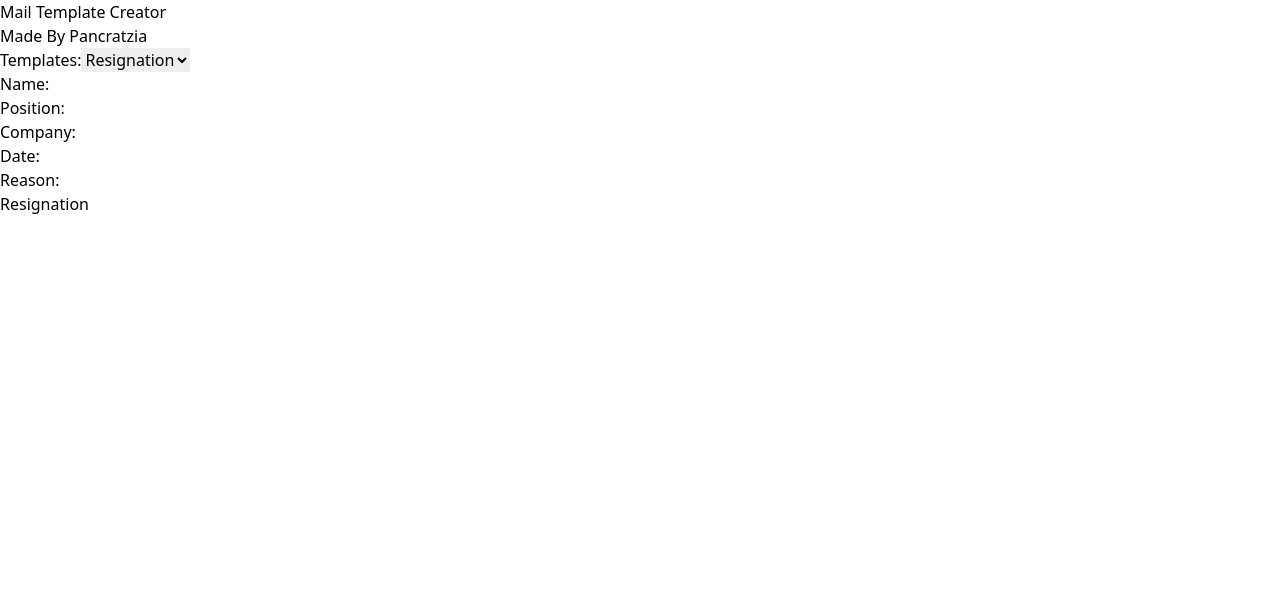
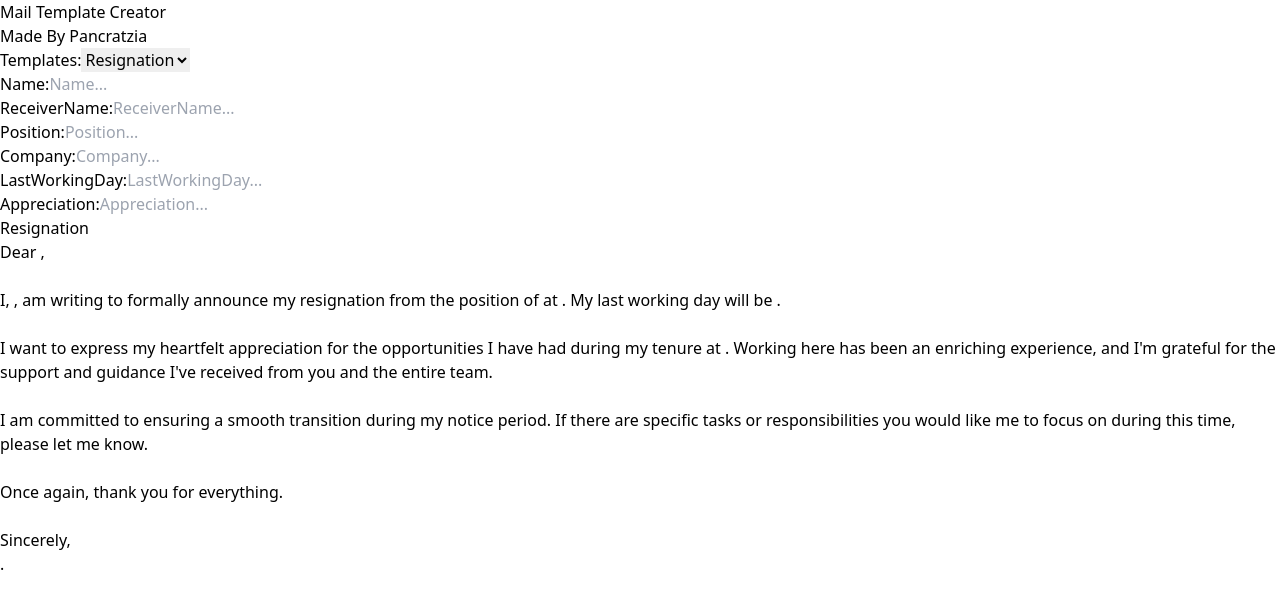
Before and after one commit to Pancratzia/Pancratzfrontend-mini-challenges, a React (Vite) app in the folder 10-MailTemplate/: page / in a window 1280 px wide. Shown: the top 608 px of the page. Built offline with nearby package versions, Linux system fonts and the light colour scheme.

Commit message:
Email template project finished. Now it's time to separate it into components

```diff
--- a/10-MailTemplate/src/App.jsx
+++ b/10-MailTemplate/src/App.jsx
@@ -1,27 +1,69 @@
-import { useEffect } from "react";
 import { useState } from "react";
 
-const OPTIONS = [
+const EMAIL_TEMPLATES = [
   {
     name: "Resignation",
-    inputs: ["Name", "Position", "Company", "Date", "Reason"],
-    message: ``,
-  },
+    inputs: ["Name", "ReceiverName", "Position", "Company", "LastWorkingDay",  "Appreciation"],
+    message: `Dear {ReceiverName},
+
+  I, {Name}, am writing to formally announce my resignation from the position of {Position} at {Company}. My last working day will be {LastWorkingDay}.
+
+  I want to express my heartfelt appreciation for the opportunities I have had during my tenure at {Company}. Working here has been an enriching experience, and I'm grateful for the support and guidance I've received from you and the entire team.
+
+  I am committed to ensuring a smooth transition during my notice period. If there are specific tasks or responsibilities you would like me to focus on during this time, please let me know.
+
+  Once again, thank you for everything.
+
+  Sincerely,
+  {Name}.`,
+  }
+
+  ,
   {
     name: "Welcome",
     inputs: ["Name", "Company", "Position", "Sender", "SenderPosition"],
-    message: ``,
+    message: `Dear {Name},
+
+I am delighted to welcome you to {Company} as our new {Position}. Your skills and expertise will undoubtedly be a valuable addition to our team, and we are excited to have you on board.
+
+{Sender}, {SenderPosition}, and the entire team look forward to working with you to achieve our shared goals.
+
+If you have any questions or need assistance as you settle in, please do not hesitate to reach out.
+
+Once again, welcome to the {Company} family!
+
+Best regards,
+{Sender}`,
   },
   {
     name: "Promotion",
-    inputs: ["Name", "Position", "Company", "PastPosition", "NewPosition"],
-    message: ``,
+    inputs: ["Name", "Company", "PastPosition", "NewPosition"],
+    message: `Dear {Name},
+
+Congratulations on your well-deserved promotion to {NewPosition} at {Company}! Your hard work, dedication, and exceptional performance have not gone unnoticed, and this achievement is a testament to your capabilities.
+
+From your previous role as {PastPosition}, you have consistently demonstrated your commitment to excellence, and we have no doubt that you will excel in your new role.
+
+We look forward to seeing the positive impact you will continue to make at {Company}.
+
+Warm regards,
+{Company}`,
   },
   {
     name: "Love Letter",
     inputs: ["SenderName", "RecipientName", "Petname"],
-    message: `Dear {RecipientName}, I love you {Petname}. I'm writing this letter to tell you how much I love you. - All the love, {SenderName}.`,
-  },];
+    message: `My Dearest {RecipientName},
+
+I wanted to take a moment to express the depth of my feelings for you. {Petname}, you mean the world to me, and every day with you is a day filled with joy and love.
+
+Your smile brightens my darkest days, and your presence in my life is a blessing I cherish beyond words. I love you more than words can convey, and I want you to know that my love for you only grows stronger with each passing moment.
+
+Thank you for being the incredible person that you are and for sharing your life with me. I look forward to creating countless beautiful memories together.
+
+All my love,
+{SenderName}.`,
+  },
+];
 
 const DropDown = ({ options, handleChange }) => {
   return (
@@ -48,37 +90,78 @@ const DropDown = ({ options, handleChange }) => {
   );
 };
 
-const Input = ({ inputs, values }) => {
-
+const Input = ({ inputs, values, handleChange }) => {
   return (
     <>
       {inputs.map((input, index) => (
         <div key={index} className="flex flex-col py-1">
-          <label htmlFor={input} className="text-gray-700 font-bold pb-1">{input + ":"}</label>
-          <input key={index} type="text" name={input} className="outline-none w-full border-b-2" />
+          <label htmlFor={input} className="text-gray-700 font-bold pb-1">
+            {input + ":"}
+          </label>
+          <input
+            key={index}
+            type="text"
+            name={input}
+            placeholder={`${input}...`}
+            value={values[index]}
+            onChange={(e) => handleChange(e, index)}
+            className="outline-none w-full border-b-2"
+          />
         </div>
       ))}
     </>
   );
 };
 
-const TemplateEmail = ({template}) => {
+const TemplateEmail = ({ template, values }) => {
+  const { name, message } = template;
+
+  if (!name || !message) return null;
+
+  const pairTemplateInputsWithValues = template.inputs.map((input, index) => {
+    return { input, value: values[index] };
+  });
+
+  const messageReplacedWithValues = message.replace(
+    /\{(\w+)\}/g,
+    (match, input) => {
+      return pairTemplateInputsWithValues.find((pair) => pair.input === input)
+        .value;
+    }
+  );
+
+  const messageWithLineBreaks = messageReplacedWithValues.replace(
+    /\n/g,
+    '<br>'
+  );
 
   return (
     <>
-      <h2 className="text-2xl font-bold text-center text-gray-700" >{template.name}</h2>
-      <p className="text-gray-500 p-2">{template.message}</p>
+      <h2 className="text-2xl font-bold text-center text-gray-700">{name}</h2>
+      <p
+        className="text-gray-500 p-2 text-center"
+        dangerouslySetInnerHTML={{ __html: messageWithLineBreaks }}
+      />
     </>
   );
+};
 
-}
 
 function App() {
   const [templateID, setTemplateID] = useState(0);
-
+  const [values, setValues] = useState(
+    Array(EMAIL_TEMPLATES[0].inputs.length).fill("")
+  );
 
   const handleDropDownChange = (e) => {
+    setValues(Array(EMAIL_TEMPLATES[e.target.value].inputs.length).fill(""));
     setTemplateID(e.target.value);
+  };
+
+  const handleValueChange = (e, index) => {
+    const newValues = [...values];
+    newValues[index] = e.target.value;
+    setValues(newValues);
   };
 
   return (
@@ -100,19 +183,27 @@ function App() {
         </h2>
 
         <div className="pt-2 pb-8 w-[90%] my-0 mx-auto">
-          <DropDown options={OPTIONS} handleChange={handleDropDownChange} />
+          <DropDown
+            options={EMAIL_TEMPLATES}
+            handleChange={handleDropDownChange}
+          />
         </div>
 
         <div className="pt-2 pb-8 w-[90%] my-0 mx-auto grid md:grid-cols-2 lg:grid-cols-3 gap-3">
-          <Input inputs={OPTIONS[templateID].inputs} />
+          <Input
+            inputs={EMAIL_TEMPLATES[templateID].inputs}
+            values={values}
+            handleChange={handleValueChange}
+          />
         </div>
 
-        <div>
-
-        </div>
+        <div></div>
 
         <div className="pt-2 pb-8 w-[90%] my-0 mx-auto border-2 rounded-lg">
-          <TemplateEmail template={OPTIONS[templateID]} />
+          <TemplateEmail
+            template={EMAIL_TEMPLATES[templateID]}
+            values={values}
+          />
         </div>
       </div>
     </div>
```
